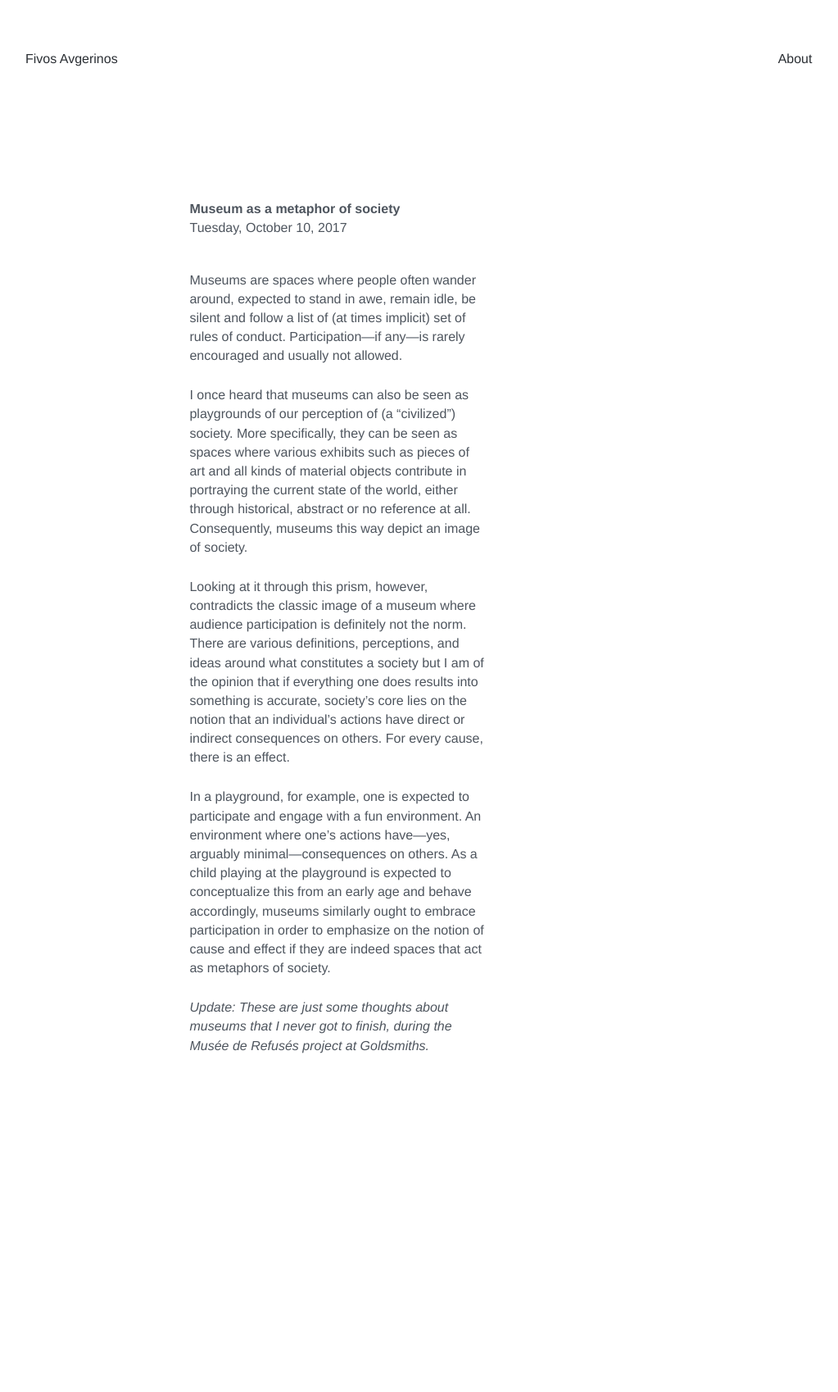
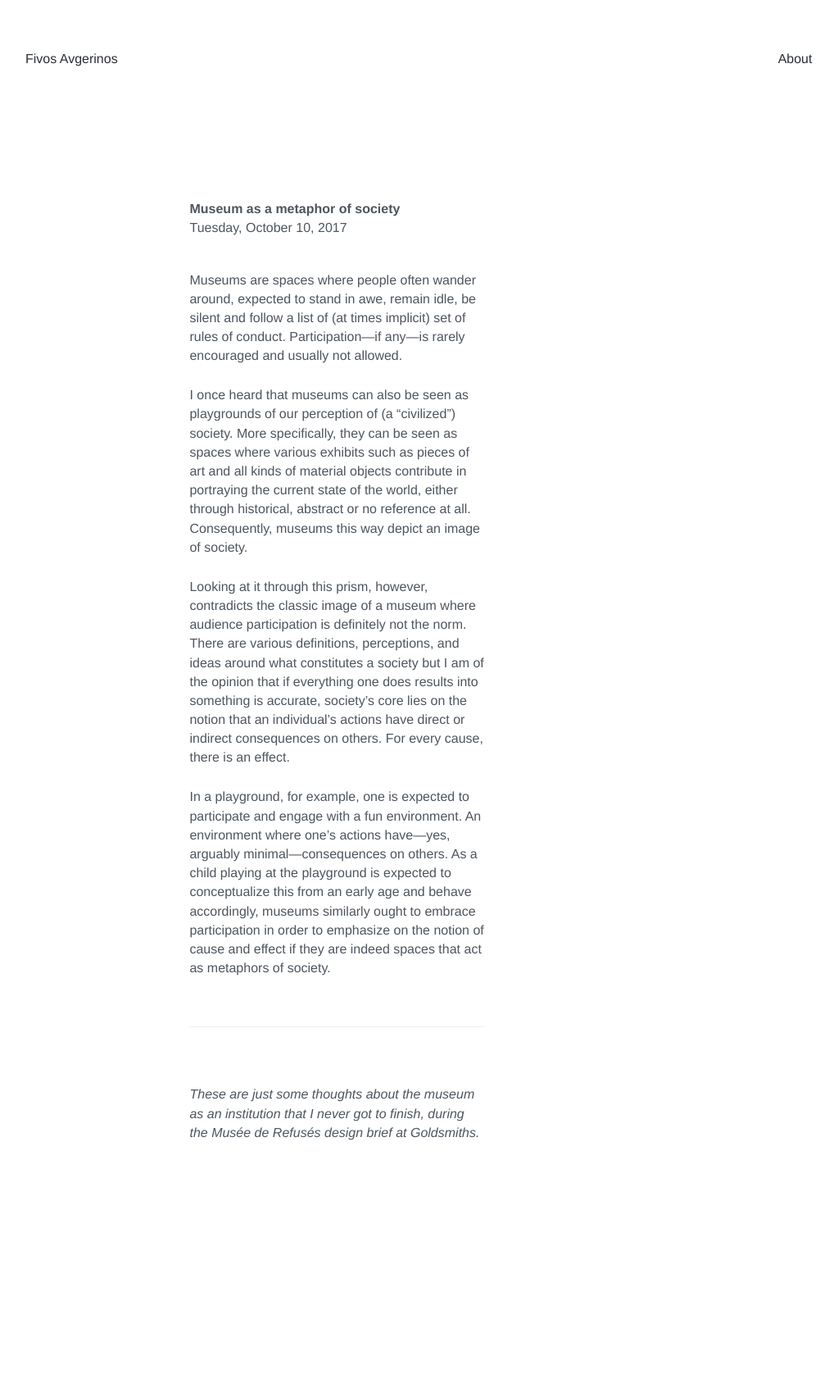
Before and after one commit to afivos/afivos.com, a Jekyll site: the page built from _posts/2017-10-10-museum-as-a-metaphor-of-society.md, in a window 1280 px wide. Shown: the whole page at 82% size, without its empty margins (129-1152 px from the left). Built offline with Jekyll 4.4.1, drawn with Linux system fonts in a browser that asks for light colours; nearby versions of some CDN libraries; comment, search, counter and statistics services are not loaded; before the commit the page ends 1591 px from its top, so only the background shows below that.

Commit message:
Tiny changes

```diff
--- a/_posts/2017-10-10-museum-as-a-metaphor-of-society.md
+++ b/_posts/2017-10-10-museum-as-a-metaphor-of-society.md
@@ -16,4 +16,6 @@ Looking at it through this prism, however, contradicts the classic image of a mu
 
 In a playground, for example, one is expected to participate and engage with a fun environment. An environment where one’s actions have—yes, arguably minimal—consequences on others. As a child playing at the playground is expected to conceptualize this from an early age and behave accordingly, museums similarly ought to embrace participation in order to emphasize on the notion of cause and effect if they are indeed spaces that act as metaphors of society.
 
-*Update: These are just some thoughts about museums that I never got to finish, during the Musée de Refusés project at Goldsmiths.*
+---
+
+*These are just some thoughts about the museum as an institution that I never got to finish, during the Musée de Refusés design brief at Goldsmiths.*
```
Also changed, not shown: _posts/2017-10-29-musee-de-refuses-mission-statement.md (+4 -0 lines).
